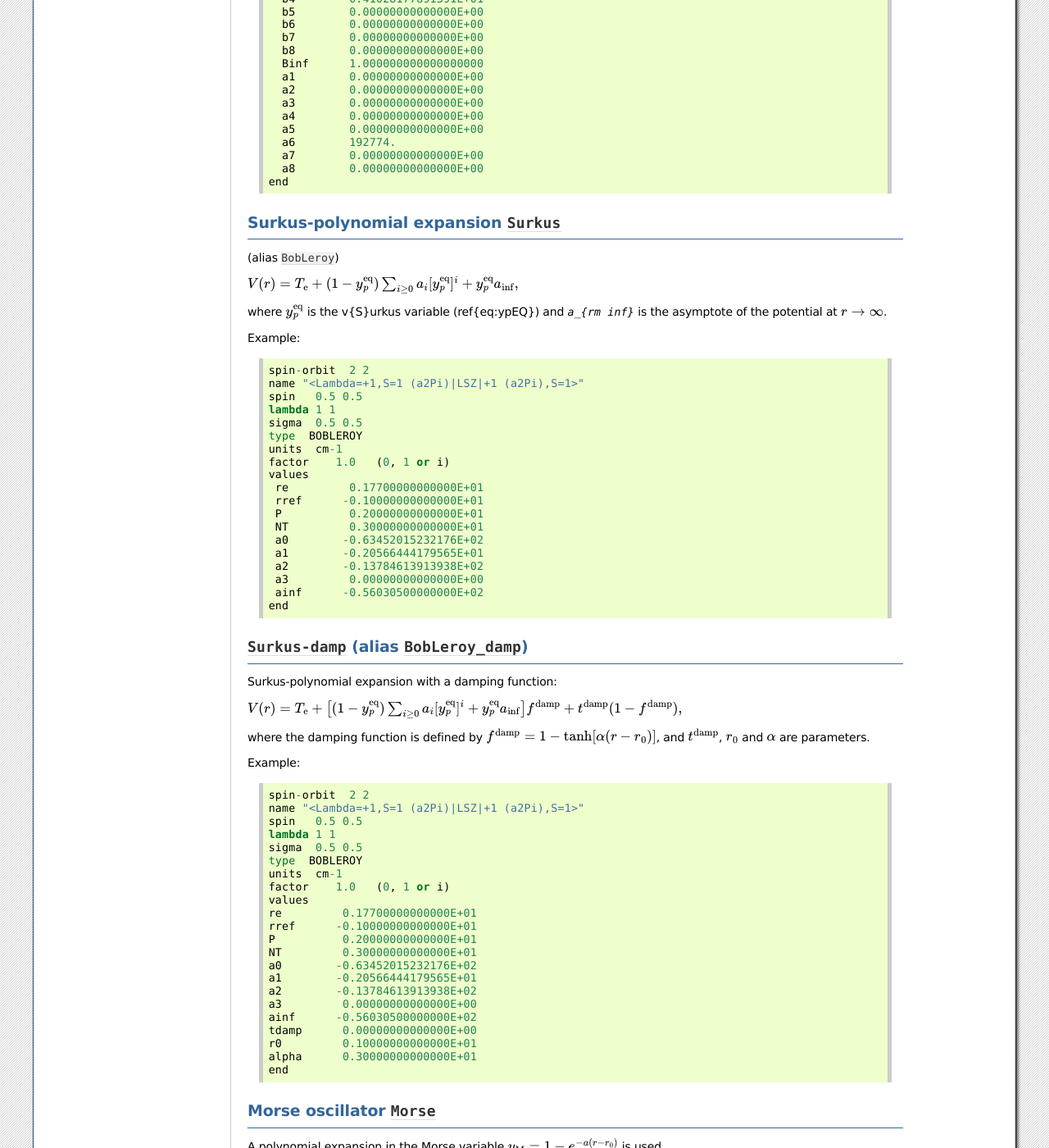
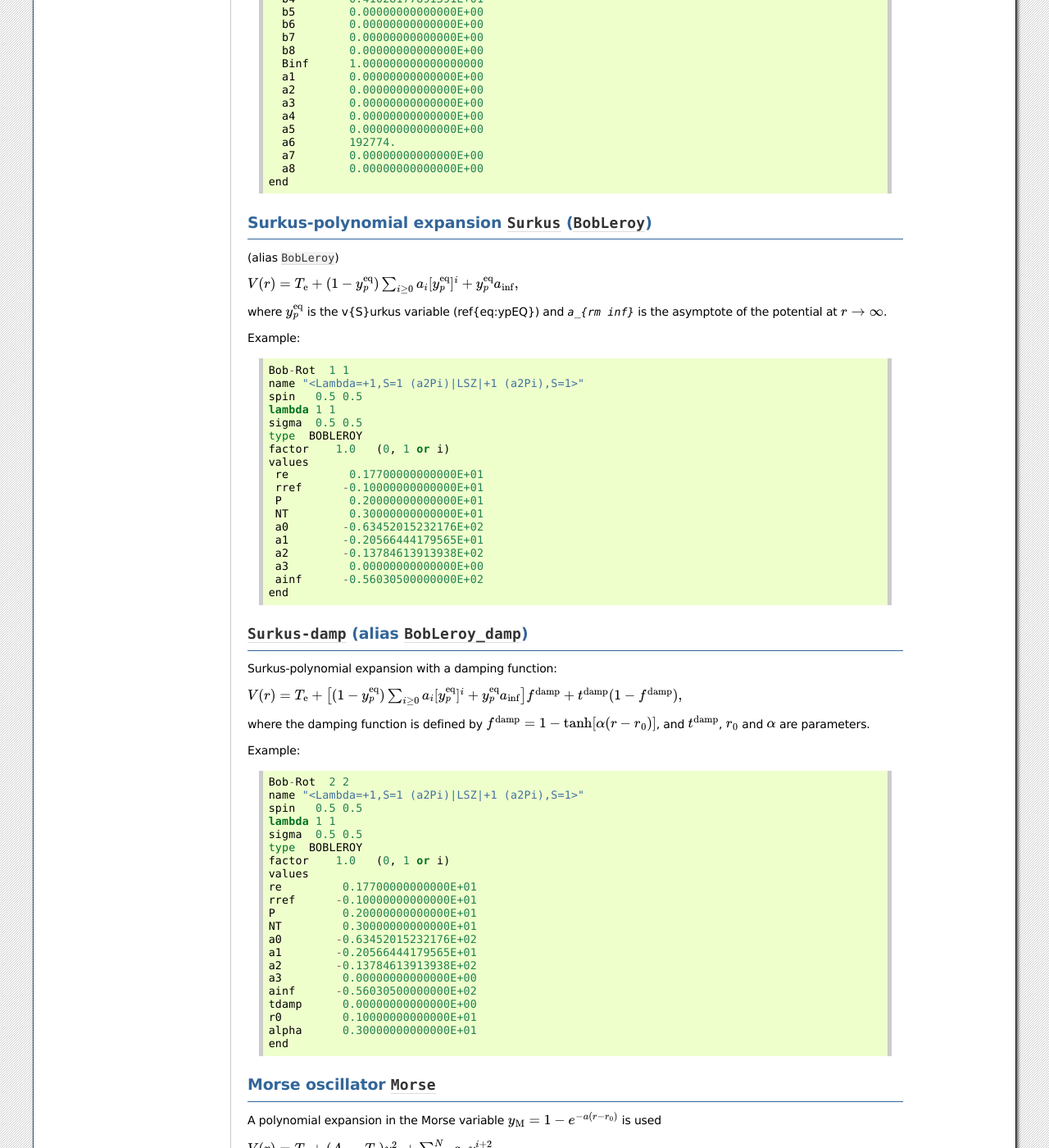
Before and after one commit to Trovemaster/Duo, a Sphinx documentation site: the page built from docs/source/functions.rst, in a window 1280 px wide and 1400 px high, scrolled down 1538 px. Shown: the whole window at 82% size. Built offline with Sphinx 7.4.7, drawn with Linux system fonts in a browser that asks for light colours.

Commit message:
update inputs an docs

```diff
--- a/docs/source/functions.rst
+++ b/docs/source/functions.rst
@@ -115,8 +115,8 @@ Example:
 
 
 
-Surkus-polynomial expansion ``Surkus``
-^^^^^^^^^^^^^^^^^^^^^^^^^^^^^^^^^^^^^^
+Surkus-polynomial expansion ``Surkus`` (``BobLeroy``)
+^^^^^^^^^^^^^^^^^^^^^^^^^^^^^^^^^^^^^^^^^^^^^^^^^^^^^
 
 (alias ``BobLeroy``)
 
@@ -130,13 +130,12 @@ where :math:`y_p^{\textrm{eq}}` is the \v{S}urkus variable (\ref{eq:ypEQ}) and
 Example:
 ::
 
-    spin-orbit  2 2
+    Bob-Rot  1 1
     name "<Lambda=+1,S=1 (a2Pi)|LSZ|+1 (a2Pi),S=1>"
     spin   0.5 0.5
     lambda 1 1
     sigma  0.5 0.5
     type  BOBLEROY
-    units  cm-1
     factor    1.0   (0, 1 or i)
     values
      re         0.17700000000000E+01
@@ -166,13 +165,12 @@ where the damping function is defined by
 Example:
 ::
 
-    spin-orbit  2 2
+    Bob-Rot  2 2
     name "<Lambda=+1,S=1 (a2Pi)|LSZ|+1 (a2Pi),S=1>"
     spin   0.5 0.5
     lambda 1 1
     sigma  0.5 0.5
     type  BOBLEROY
-    units  cm-1
     factor    1.0   (0, 1 or i)
     values
     re         0.17700000000000E+01
```
Also changed, not shown: 16 other files.
